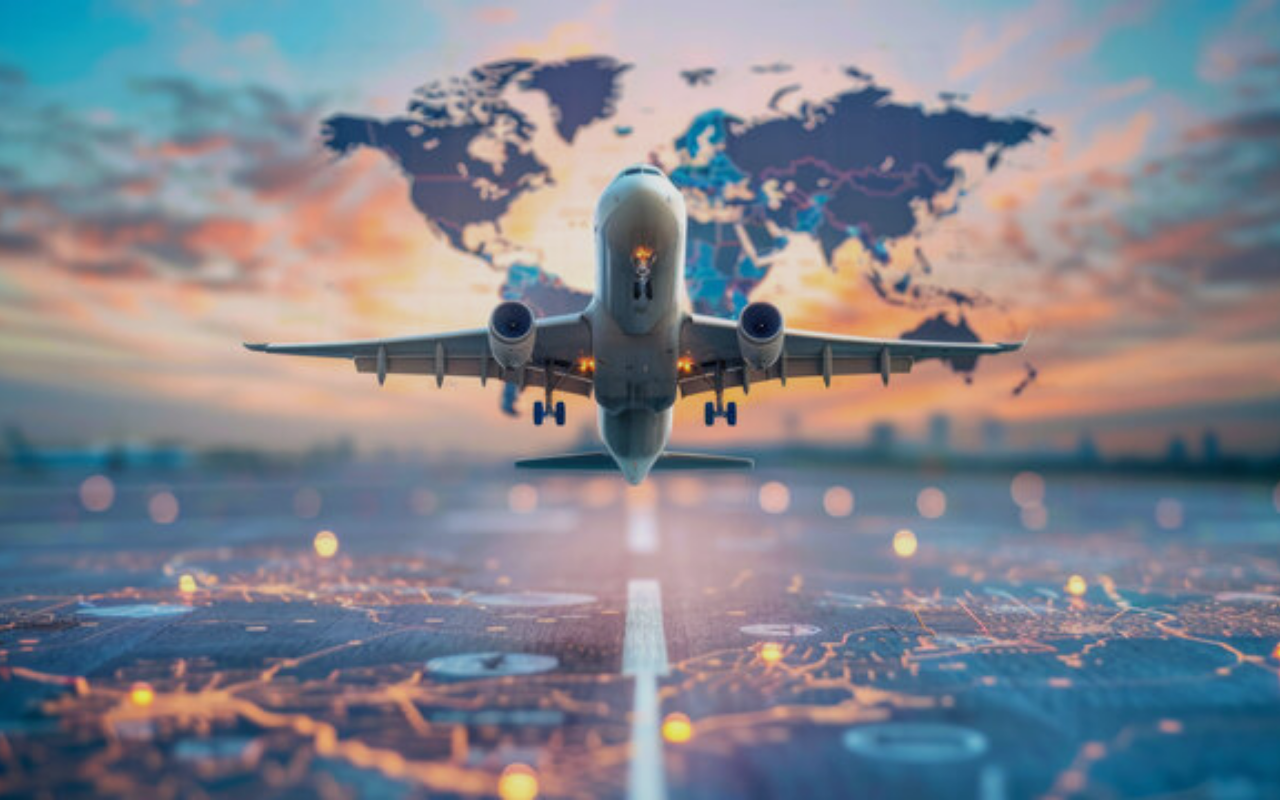
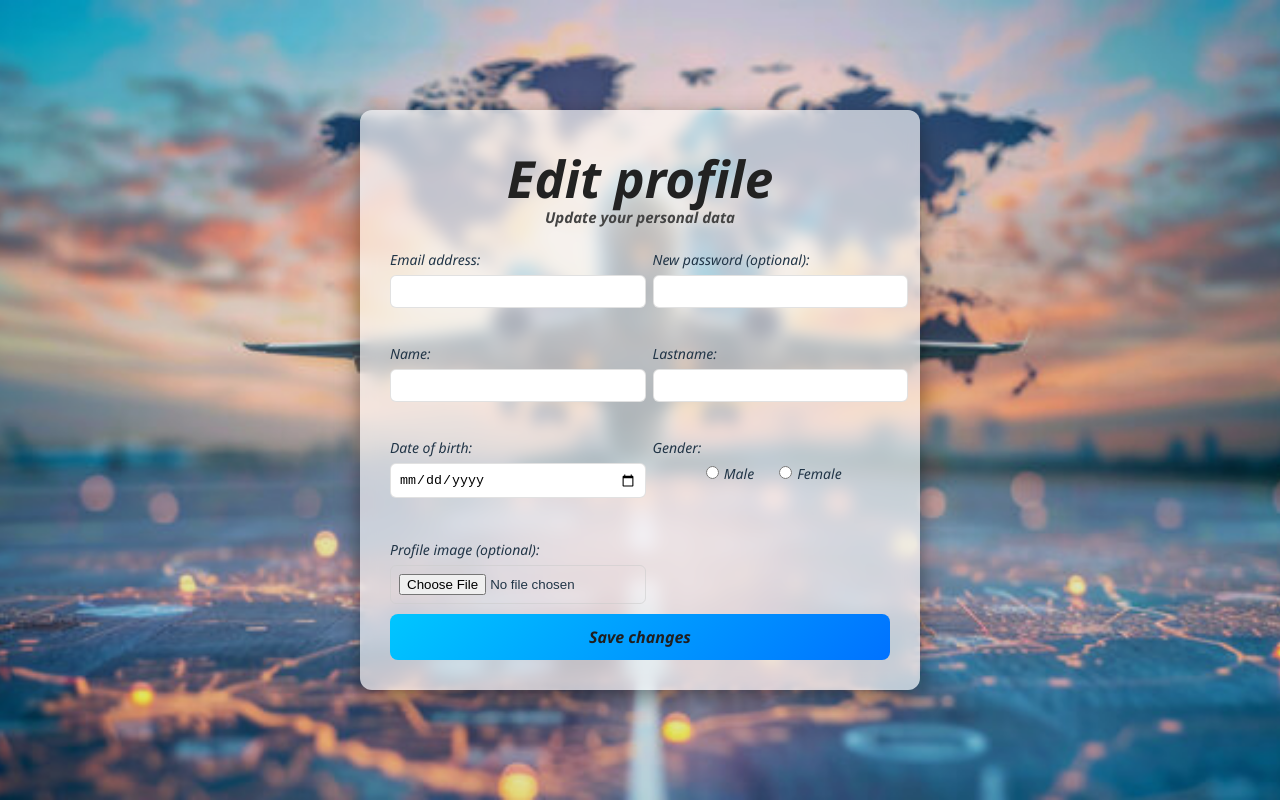
Before and after one commit to natasajevremov1/Projekat_DRS, a React (Vite) app in the folder frontend/vite-project/: page /header/profile in a window 1280 px wide. Before the commit this address had no page. Built offline with nearby package versions, Linux system fonts and the light colour scheme; no server answers.

Commit message:
Napravljen deo edita

```diff
--- a/frontend/vite-project/src/App.jsx
+++ b/frontend/vite-project/src/App.jsx
@@ -17,7 +17,7 @@ return(
         <Route path="/register" element={<Register/>}></Route>
         <Route path="/admin/users" element={<AdminUsers></AdminUsers>}></Route>
         <Route path="/header" element={<Header></Header>}></Route>
-        <Route path="/profile" element={<EditProfile></EditProfile>}></Route>
+        <Route path="/header/profile" element={<EditProfile></EditProfile>}></Route>
     </Routes>
  </BrowserRouter>
 )
--- a/frontend/vite-project/src/components/EditProfile.jsx
+++ b/frontend/vite-project/src/components/EditProfile.jsx
@@ -1,6 +1,214 @@
-import { useState } from "react";
+import { useState,useEffect } from "react";
+import axios from "axios";
+import "../CSS/Login.css";
+import { useNavigate } from "react-router-dom";
+
 
 function EditProfile(){
+    const [username,setUsername]=useState("");
+    const [password,setPassword]=useState("");
+    const [name,setName]=useState("");
+    const [lastname,setLastname]=useState("");
+    const [dateOfBirth,setDateOfBirth]=useState("");
+    const [gender,setGender]=useState("");
+    const [country,setCountry]=useState("");
+    const [street,setStreet]=useState("");
+    const [streetNumber,setStreetNumber]=useState("");
+    const [accountBalance,setAccountBalance]=useState("");
+    const [loading,setLoading]=useState(false);
+    const [errorMessage,setErrorMessage]=useState("");
+    const [profileImage, setProfileImage] = useState(null);
+    const [currentImage, setCurrentImage] = useState(null);
 
+
+    const navigate=useNavigate();
+    useEffect(() => {
+    axios.get("http://127.0.0.1:5000/profile", {
+        headers: {
+            Authorization: `Bearer ${localStorage.getItem("token")}`
+        }
+    })
+    .then(res => {
+      const u = res.data || {};  // fallback na prazan objekat
+        setUsername(u.username);
+        setName(u.name);
+        setLastname(u.lastname);
+        setDateOfBirth(u.dateOfBirth);
+        setGender(u.gender);
+        setCountry(u.country);
+        setStreet(u.street);
+        setStreetNumber(u.streetNumber);
+        setAccountBalance(u.accountBalance);
+
+        setCurrentImage(u.profile_image); // 👈 OVO JE BITNO
+    })
+    .catch(err => console.error(err));
+}, []);
+
+
+
+    function handleSubmit(e){
+        e.preventDefault();
+
+        if(!username || !name || !lastname || !dateOfBirth || !gender || !country || !street || !streetNumber){
+        setErrorMessage("Sva polja moraju biti popunjena");
+        return;
+       } else {
+        setErrorMessage("");
+        setLoading(true);
+        }
+
+
+       const formData = new FormData();
+formData.append("username", username);
+formData.append("name", name);
+formData.append("lastname", lastname);
+formData.append("dateOfBirth", dateOfBirth);
+formData.append("gender", gender);
+formData.append("country", country);
+formData.append("street", street);
+formData.append("streetNumber", streetNumber);
+formData.append("accountBalance", accountBalance || 0);
+
+if (profileImage) {
+    formData.append("profileImage", profileImage);
+}
+  // ➕ password samo ako je unesen
+        if (password) {
+            formData.append("password", password);
+        }
+
+ axios.put("http://127.0.0.1:5000/profile", formData, {
+            headers: {
+                "Authorization": `Bearer ${localStorage.getItem("token")}`,
+                "Content-Type": "multipart/form-data"
+            }
+        })
+        .then(res => {
+            alert(res.data.message);
+            navigate("/"); // ili profile page
+        })
+        .catch(err => {
+            if (err.response) {
+                setErrorMessage(err.response.data.message);
+            } else {
+                console.error(err);
+            }
+        })
+        .finally(() => {
+            setLoading(false);
+        });
+
+    }
+    return (
+    <form className="register-form" onSubmit={handleSubmit}>
+        <div>
+            <h1>Edit profile</h1>
+            <p className="subtitle">Update your personal data</p>
+
+            <div className="register-grid">
+
+                <div className="register-group">
+                    <label>Email address:</label>
+                    <input
+                        value={username}
+                        onChange={e => setUsername(e.target.value)}
+                    />
+                </div>
+
+                <div className="register-group">
+                    <label>New password (optional):</label>
+                    <input
+                        type="password"
+                        value={password}
+                        onChange={e => setPassword(e.target.value)}
+                    />
+                </div>
+
+                <div className="register-group">
+                    <label>Name:</label>
+                    <input
+                        value={name}
+                        onChange={e => setName(e.target.value)}
+                    />
+                </div>
+
+                <div className="register-group">
+                    <label>Lastname:</label>
+                    <input
+                        value={lastname}
+                        onChange={e => setLastname(e.target.value)}
+                    />
+                </div>
+
+                <div className="register-group">
+                    <label>Date of birth:</label>
+                    <input
+                        type="date"
+                        value={dateOfBirth}
+                        onChange={e => setDateOfBirth(e.target.value)}
+                    />
+                </div>
+
+                <div className="register-group">
+                    <label>Gender:</label>
+                    <div className="gender-group">
+                        <label>
+                            <input
+                                type="radio"
+                                value="Male"
+                                checked={gender === "Male"}
+                                onChange={e => setGender(e.target.value)}
+                            />
+                            Male
+                        </label>
+
+                        <label>
+                            <input
+                                type="radio"
+                                value="Female"
+                                checked={gender === "Female"}
+                                onChange={e => setGender(e.target.value)}
+                            />
+                            Female
+                        </label>
+                    </div>
+                </div>
+
+                <div className="register-group">
+                    <label>Profile image (optional):</label>
+
+                    {currentImage && (
+                        <img
+                            src={`http://127.0.0.1:5000/uploads/${currentImage}`}
+                            alt="Profile"
+                            style={{
+                                width: "120px",
+                                height: "120px",
+                                objectFit: "cover",
+                                borderRadius: "50%",
+                                display: "block",
+                                marginBottom: "10px"
+                            }}
+                        />
+                    )}
+
+                    <input
+                        type="file"
+                        accept="image/*"
+                        onChange={e => setProfileImage(e.target.files[0])}
+                    />
+                </div>
+
+            </div> {/* 👈 ZATVARA register-grid */}
+
+            <button type="submit" disabled={loading}>
+                {loading ? "Saving..." : "Save changes"}
+            </button>
+
+            {errorMessage && <p className="error">{errorMessage}</p>}
+        </div>
+    </form>
+);
 }
 export default EditProfile;
--- a/frontend/vite-project/src/components/Header.jsx
+++ b/frontend/vite-project/src/components/Header.jsx
@@ -37,13 +37,13 @@ function Header(){
                 {role==="MANAGER" && (
                     <>
                     <Link to="/manager">Manager</Link>
-                    <Link to="profile">Edit Profile</Link>
+                    <Link to="/header/profile">Edit Profile</Link>
                     </>
                     )}
                 {role === "USER" && (
                     <>
                     <Link to="/users">User</Link>
-                    <Link to="/profile"> Edit Profile</Link>
+                    <Link to="/header/profile"> Edit Profile</Link>
                     </>
                 )}
                 </div>
```
Also changed, not shown: 1 other file (tests, documents, lock files or other folders).
